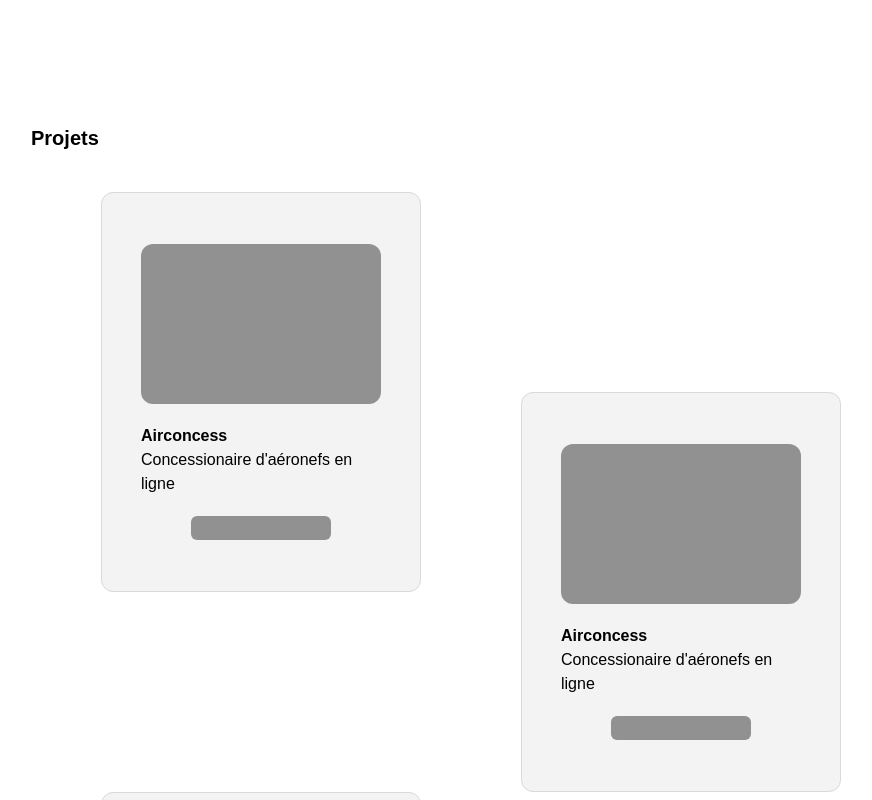
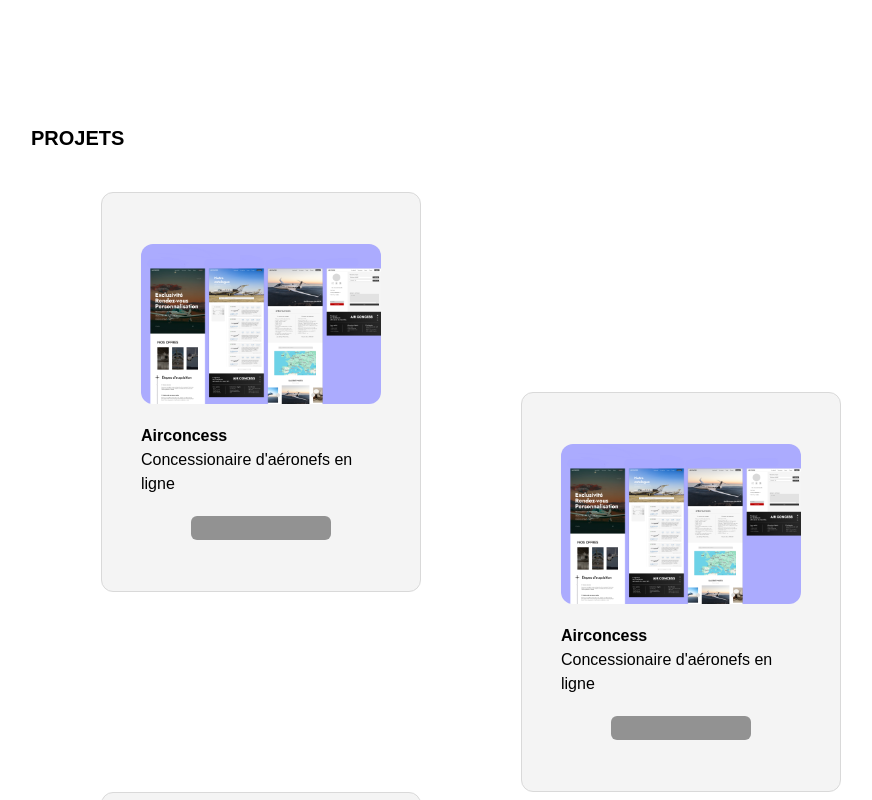
Before and after one commit to MricP/Portfolio, a Vue app: page / in a window 1280 px wide. Shown: the part 600-1400 px from the top of the page, without its empty margins (169-1041 px from the left). Built offline with nearby package versions, Linux system fonts and the light colour scheme; the HTML template or start-up script is replaced by a standard one; a web font is replaced by a local one.

Commit message:
anim-> animation couleur

```diff
--- a/src/components/ProjectContainer.vue
+++ b/src/components/ProjectContainer.vue
@@ -1,9 +1,11 @@
 <script setup lang="ts">
+
+
 
 </script>
 <template>
-    <div class="w-80 h-100 bg-[#d9d9d950] rounded-xl border-1 border-[#d9d9d9] flex flex-col justify-center items-center gap-5 hover:rotate-15 transition-transform duration-300">
-        <div class="bg-[#595959a0] w-60 h-40 rounded-xl"></div>
+    <div class="card w-80 h-100 bg-[#d9d9d950] rounded-xl border-1 border-[#d9d9d9] flex flex-col justify-center items-center gap-5 hover:rotate-15 transition-transform duration-300 ">
+        <div class="bg-[url(../assets/images/project/image.png)] bg-cover bg-center w-60 h-40 rounded-xl"></div>
         <div>
             <h2 class="font-bold">Airconcess</h2>
             <p class="w-60">Concessionaire d'aéronefs en ligne</p>
@@ -12,6 +14,45 @@
     </div>
 </template>
 
-<script scoped>
+<style scoped>
+.card {
+  position: relative;
+  overflow: hidden;
+  background: rgba(217, 217, 217, 0.3); /* fond de base */
+}
 
-</script>
+/* Vague animée */
+.card::before {
+  content: '';
+  position: absolute;
+  inset: 0;
+  background: linear-gradient(to top right, rgba(169, 169, 255, 0.3), transparent);
+  transform: translateX(-100%) translateY(100%);
+  opacity: 0;
+  transition: none;
+  z-index: 0;
+  pointer-events: none;
+}
+
+/* Animation lancée au hover */
+.card:hover::before {
+  animation: waveFlash 1.3s ease-in-out forwards;
+  opacity: 1;
+}
+
+/* Keyframes pour vague diagonale */
+@keyframes waveFlash {
+  0% {
+    transform: translateX(-100%) translateY(100%);
+    opacity: 0.5;
+  }
+  50% {
+    transform: translateX(0%) translateY(0%);
+    opacity: 0.7;
+  }
+  100% {
+    transform: translateX(100%) translateY(-100%);
+    opacity: 0;
+  }
+}
+</style>
--- a/src/views/HomeView.vue
+++ b/src/views/HomeView.vue
@@ -23,7 +23,7 @@
             </div>
         </div>
         <!-- Project section -->
-        <h3 class="mt-50 ml-50 mb-10 font-bold text-xl text-left w-100%">Projets</h3>
+        <h3 class="mt-50 ml-50 mb-10 font-bold text-xl text-left w-100%">PROJETS</h3>
         <div class="flex flex-col justify-center items-center gap-10">
             <div class="flex flex-col ">
                 <div class="flex flex-row gap-25 ">
@@ -35,8 +35,8 @@
                     <ProjectContainer class="mt-50"></ProjectContainer>
                 </div>
             </div>
-
         </div>
+        <h3 class="mt-20 ml-50 mb-10 font-bold text-xl text-left w-100%">EXPERIENCES</h3>
 
     </main>
 </template>
```
Also changed, not shown: src/assets/images/project/airconcess.png (added), src/assets/images/project/image.png (added).
